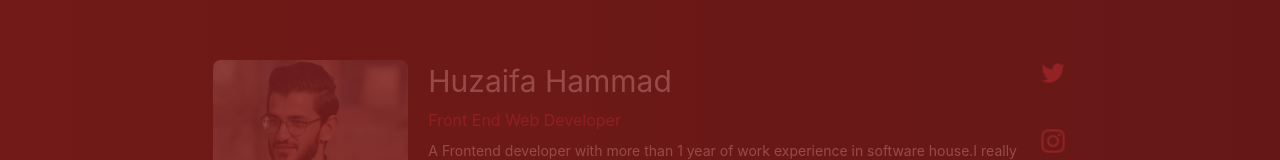
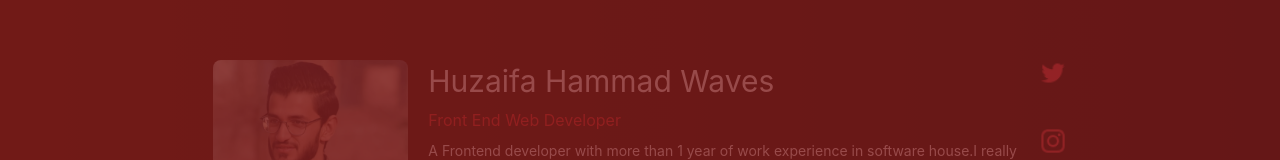
Before and after one commit to MirzaHuzaifa/portfolio-github, a React (Create React App) app: page / in a window 1280 px wide. Shown: the part 225-385 px from the top of the page. Built offline with nearby package versions, Linux system fonts and the light colour scheme.

Commit message:
waves init

```diff
--- a/src/App.js
+++ b/src/App.js
@@ -24,7 +24,7 @@ function App() {
               <img src="images/zaifa.jpg" alt='just-pic' className="h-[230px] sm:w-[250px] rounded-lg w-[200px] m-auto"/>
               <div className="flex justify-betwen">
                 <div className=" px-5 max-w-[600px] lg:max-w-full">
-                    <h1 className="text-white  text-[30px]">Huzaifa Hammad
+                    <h1 className="text-white  text-[30px]">Huzaifa Hammad Waves
                     </h1>
                     <h2 className="py-1 text-red-600">Front End Web Developer</h2>
                     <p className="text-white  py-1 text-[14px]">
```
